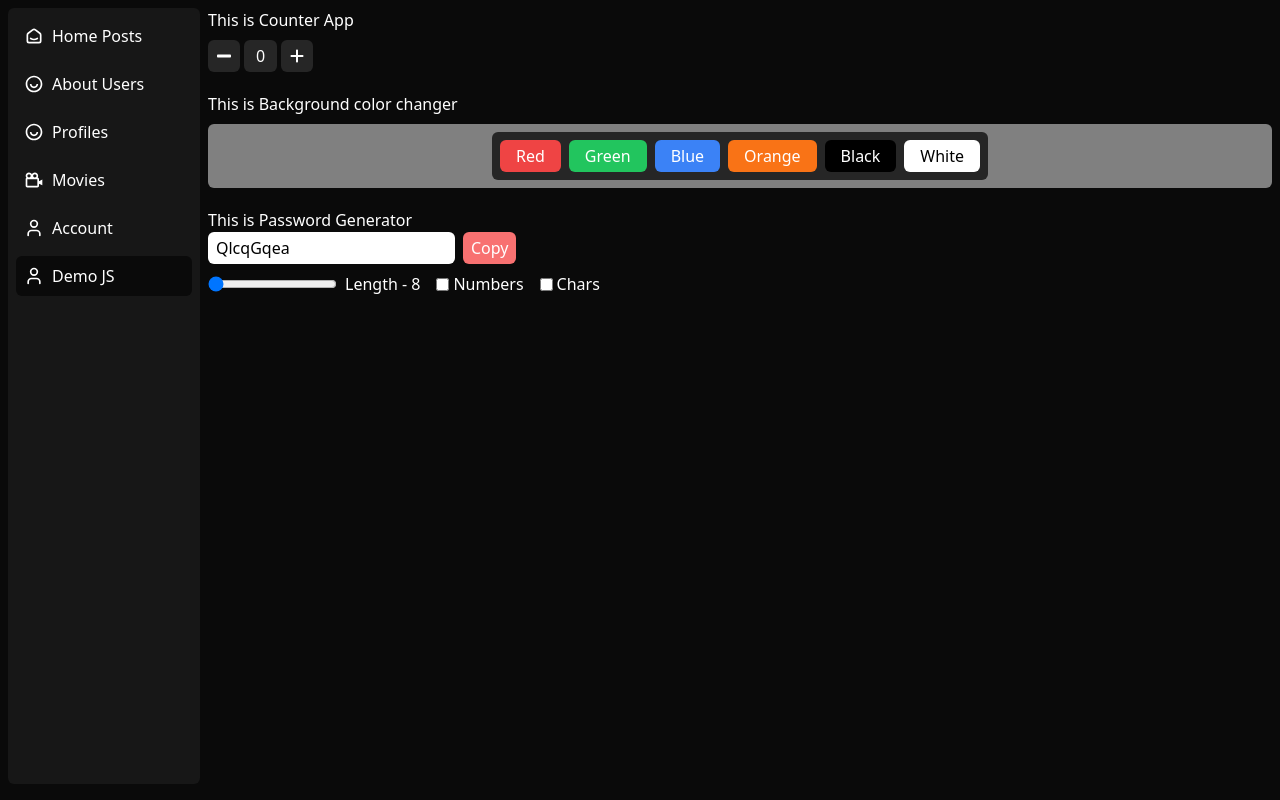
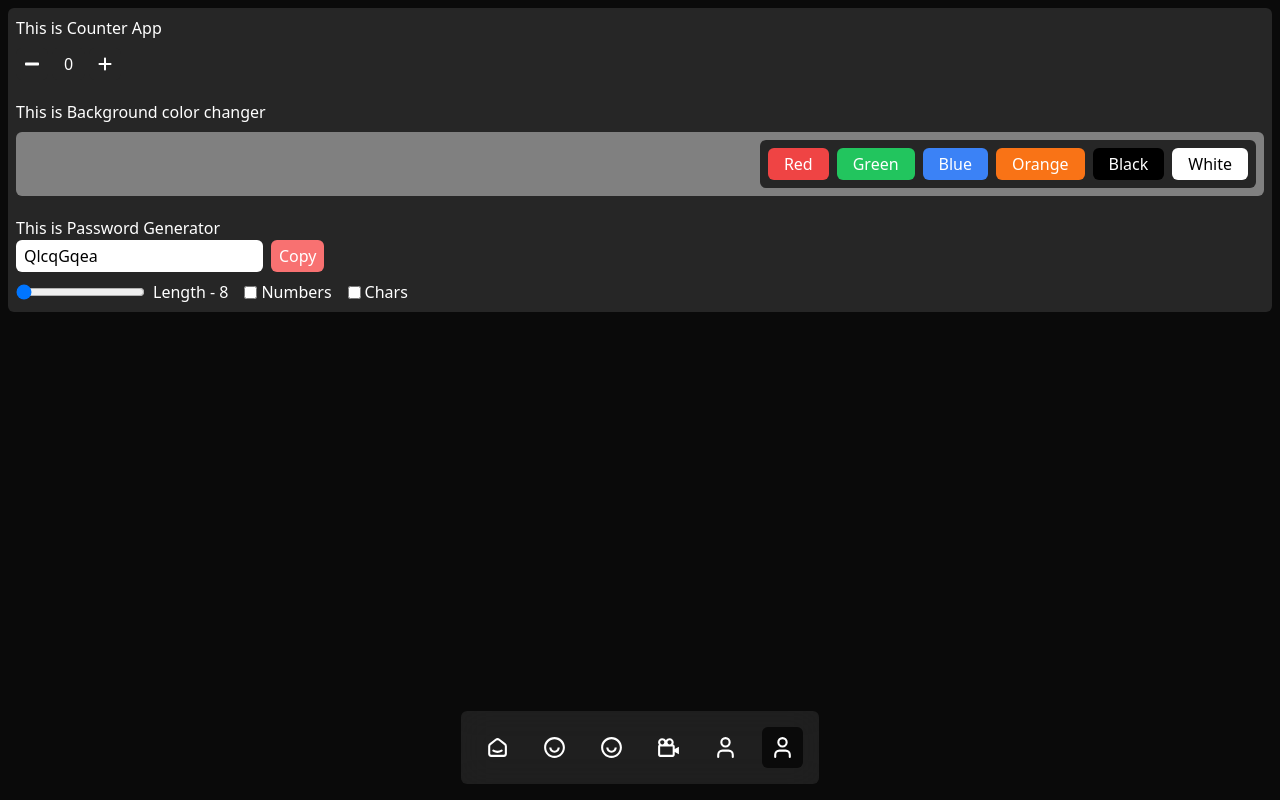
Before and after one commit to shubshinde1/APIs, a React (Vite) app: page /demo in a window 1280 px wide. Built offline with nearby package versions, Linux system fonts and the light colour scheme.

Commit message:
bottom center menu style added

```diff
--- a/src/App.jsx
+++ b/src/App.jsx
@@ -13,9 +13,9 @@ import Demo from "./components/Demo";
 function App() {
   return (
     <Router>
-      <div className="flex gap-2  h-[99vh]">
-        <div className="w-full p-2 flex gap-2">
-          <Navbar />
+      <div className="flex gap-2 ">
+        <div className="w-full flex flex-col  gap-2 ">
+          <div className="m-2">
             <Routes>
               <Route index element={<Home />} />
               <Route path="/about" element={<About />} />
@@ -26,6 +26,8 @@ function App() {
               <Route path="/profile/:id" element={<ProfileDetails />} />
             </Routes>
           </div>
+          <Navbar />
+        </div>
       </div>
     </Router>
   );
--- a/src/components/Account.jsx
+++ b/src/components/Account.jsx
@@ -48,7 +48,7 @@ const Account = () => {
   };
 
   return (
-    <div className="bg-neutral-900 w-full p-2 rounded-md gap-2 grid grid-cols-12 items-center">
+    <div className="bg-neutral-900 w-full h-fit md:h-[97vh] p-2 rounded-md gap-2 grid grid-cols-12 items-center">
       {isLoggedIn ? (
         <div className="col-span-12 text-center text-white">
           <h2 className="text-3xl">
@@ -57,8 +57,8 @@ const Account = () => {
           </h2>
         </div>
       ) : (
-        <>
-          <div className="col-span-6 bg-neutral-950 m-5 p-5 rounded-md">
+        <div className="col-span-12 grid grid-cols-12">
+          <div className="col-span-12 md:col-span-6 order-1  bg-neutral-950 m-5 p-5 rounded-md">
             <form className="flex flex-col gap-5" onSubmit={handleLogin}>
               <div className="flex flex-col">
                 <label>User Name</label>
@@ -97,10 +97,10 @@ const Account = () => {
               </div>
             </form>
           </div>
-          <div className="col-span-6 m-5 flex justify-center">
+          <div className="col-span-12 md:col-span-6 md:order-2 m-5 flex justify-center">
             <img src={Login} width={400} alt="Login Illustration" />
           </div>
-        </>
+        </div>
       )}
       {isSignUpModalOpen && (
         <div className="fixed inset-0 bg-black bg-opacity-50 flex items-center justify-center">
--- a/src/components/Demo.jsx
+++ b/src/components/Demo.jsx
@@ -5,7 +5,7 @@ import Passwordgenerator from "./demojsx/Passwordgenerator";
 
 const Demo = () => {
   return (
-    <div className="w-full h-full flex flex-col gap-5">
+    <div className="w-full h-full bg-neutral-800 p-2 rounded-md flex flex-col gap-5">
       {/* usestate */}
       <States />
 
--- a/src/components/Home.jsx
+++ b/src/components/Home.jsx
@@ -3,7 +3,7 @@ import Posts from "./Post";
 
 const Home = () => {
   return (
-    <div className="overflow-y-scroll sbar w-full">
+    <div className="overflow-y-scroll sbar w-full ">
       <Posts />
     </div>
   );
--- a/src/components/Movies.jsx
+++ b/src/components/Movies.jsx
@@ -29,9 +29,9 @@ const Movies = () => {
   if (!collectionData) return <div>Loading...</div>;
 
   return (
-    <div className="flex gap-10">
-      <div className=" bg-neutral-900 flex gap-2 p-2 rounded-md">
-        <div className="w-1/3">
+    <div className="flex gap-10 ">
+      <div className=" bg-neutral-900 flex flex-col md:flex-row gap-2 p-2 rounded-md overflow-hidden">
+        <div className="w-full md:w-1/5  h-fit">
           <img
             src={`https://image.tmdb.org/t/p/w200${collectionData.poster_path}`}
             alt={collectionData.name}
@@ -42,11 +42,11 @@ const Movies = () => {
           <p>Parts: {collectionData.parts.length}</p>
         </div>
 
-        <ul className="bg-neutral-950 overflow-scroll sbar grid grid-cols-12 gap-2 w-2/3 p-2 rounded-md">
+        <ul className="bg-neutral-950 overflow-scroll sbar grid grid-cols-12 gap-2 w-full md:w-4/5 p-2 rounded-md">
           {collectionData.parts.map((movie) => (
             <li
               key={movie.id}
-              className=" col-span-4 bg-neutral-900 p-2 rounded-md flex flex-col gap-2"
+              className=" col-span-12 md:col-span-3 bg-neutral-900 p-2 rounded-md flex flex-col gap-2"
             >
               <img
                 src={`https://image.tmdb.org/t/p/w500${movie.poster_path}`}
--- a/src/components/Navbar.jsx
+++ b/src/components/Navbar.jsx
@@ -1,82 +1,92 @@
-import React from "react";
+import React, { useState } from "react";
 import { NavLink } from "react-router-dom";
 import { BiSolidTachometer } from "react-icons/bi";
 import { TbSmartHome } from "react-icons/tb";
 import { RiUserSmileLine } from "react-icons/ri";
 import { BiCameraMovie } from "react-icons/bi";
 import { LuUser } from "react-icons/lu";
+import {
+  TbLayoutSidebarLeftCollapseFilled,
+  TbLayoutSidebarRightCollapseFilled,
+} from "react-icons/tb";
 
 const Navbar = () => {
+  const [isCollapsed, setIsCollapsed] = useState(false);
+
+  const handleSidebarToggle = () => {
+    setIsCollapsed(!isCollapsed);
+  };
+
   return (
-    <div className="bg-neutral-900 rounded-md p-2 flex flex-col gap-2">
-      <nav className="list-none flex flex-col gap-2  w-44">
+    <div className=" p-2 flex flex-col gap-2 w-full  items-center z-50 fixed bottom-2 ">
+      <nav className="list-none flex flex-row gap-4 justify-items-center backdrop-blur-lg bg-neutral-700/40 p-4 rounded-md  ">
         <NavLink
-          className={(e) => {
-            return e.isActive ? "bg-neutral-950 rounded-md" : "";
-          }}
+          className={(e) => (e.isActive ? "bg-neutral-950 rounded-md" : "")}
           to="/"
         >
-          <li className="hover:bg-neutral-950 cursor-pointer p-2 rounded-md flex gap-2 items-center">
-            <TbSmartHome fontSize={20} />
-            <span>Home Posts</span>
+          <li className="hover:bg-neutral-950 cursor-pointer p-2 rounded-md flex gap-2 items-center ">
+            <TbSmartHome fontSize={25} />
+            {/* <span>Home Posts</span> */}
           </li>
         </NavLink>
         <NavLink
-          className={(e) => {
-            return e.isActive ? "bg-neutral-950 rounded-md" : "";
-          }}
+          className={(e) => (e.isActive ? "bg-neutral-950 rounded-md" : "")}
           to="/about"
         >
-          <li className="hover:bg-neutral-950 cursor-pointer p-2 rounded-md flex gap-2 items-center">
-            <RiUserSmileLine fontSize={20} />
-            <span>About Users</span>
+          <li className="hover:bg-neutral-950 cursor-pointer p-2 rounded-md flex gap-2 items-center ">
+            <RiUserSmileLine fontSize={25} />
+            {/* <span>About Users</span> */}
           </li>
         </NavLink>
         <NavLink
-          className={(e) => {
-            return e.isActive ? "bg-neutral-950 rounded-md" : "";
-          }}
+          className={(e) => (e.isActive ? "bg-neutral-950 rounded-md" : "")}
           to="/profile"
         >
-          <li className="hover:bg-neutral-950 cursor-pointer p-2 rounded-md flex gap-2 items-center">
-            <RiUserSmileLine fontSize={20} />
-            <span>Profiles</span>
+          <li className="hover:bg-neutral-950 cursor-pointer p-2 rounded-md flex gap-2 items-center ">
+            <RiUserSmileLine fontSize={25} />
+            {/* <span>Profiles</span> */}
           </li>
         </NavLink>
         <NavLink
-          className={(e) => {
-            return e.isActive ? "bg-neutral-950 rounded-md" : "";
-          }}
+          className={(e) => (e.isActive ? "bg-neutral-950 rounded-md" : "")}
           to="/movies"
         >
-          <li className="hover:bg-neutral-950 cursor-pointer p-2 rounded-md flex gap-2 items-center">
-            <BiCameraMovie fontSize={20} />
-            <span>Movies </span>
+          <li className="hover:bg-neutral-950 cursor-pointer p-2 rounded-md flex gap-2 items-center ">
+            <BiCameraMovie fontSize={25} />
+            {/* <span>Movies</span> */}
           </li>
         </NavLink>
         <NavLink
-          className={(e) => {
-            return e.isActive ? "bg-neutral-950 rounded-md" : "";
-          }}
+          className={(e) => (e.isActive ? "bg-neutral-950 rounded-md" : "")}
           to="/account"
         >
-          <li className="hover:bg-neutral-950 cursor-pointer p-2 rounded-md flex gap-2 items-center">
-            <LuUser fontSize={20} />
-            <span>Account </span>
+          <li className="hover:bg-neutral-950 cursor-pointer p-2 rounded-md flex gap-2 items-center ">
+            <LuUser fontSize={25} />
+            {/* <span>Account</span> */}
           </li>
         </NavLink>
         <NavLink
-          className={(e) => {
-            return e.isActive ? "bg-neutral-950 rounded-md" : "";
-          }}
+          className={(e) => (e.isActive ? "bg-neutral-950 rounded-md" : "")}
           to="/demo"
         >
-          <li className="hover:bg-neutral-950 cursor-pointer p-2 rounded-md flex gap-2 items-center">
-            <LuUser fontSize={20} />
-            <span>Demo JS </span>
+          <li className="hover:bg-neutral-950 cursor-pointer p-2 rounded-md flex gap-2 items-center ">
+            <LuUser fontSize={25} />
+            {/* <span>Demo JS</span> */}
           </li>
         </NavLink>
       </nav>
+      {/* <div className="items-end">
+        <button
+          className="bg-neutral-800 hover:bg-neutral-950 p-2 rounded-md "
+          onClick={handleSidebarToggle}
+        >
+          {isCollapsed ? (
+            <TbLayoutSidebarRightCollapseFilled fontSize={25} />
+          ) : (
+            <TbLayoutSidebarLeftCollapseFilled fontSize={25} />
+          )}
+        </button>
+      </div> */}
     </div>
   );
 };
--- a/src/components/User.jsx
+++ b/src/components/User.jsx
@@ -88,7 +88,7 @@ const Users = () => {
           return (
             <div
               key={id}
-              className="bg-neutral-900 flex flex-col gap-2 p-2 rounded-md col-span-3 group"
+              className="bg-neutral-900 flex flex-col gap-2 p-2 rounded-md col-span-12 md:col-span-3 group"
             >
               <div className="flex justify-between">
                 <img
--- a/src/components/demojsx/Bgchanger.jsx
+++ b/src/components/demojsx/Bgchanger.jsx
@@ -6,10 +6,10 @@ const Bgchanger = () => {
     <div>
       This is Background color changer
       <div
-        className=" flex flex-col justify-end  items-center rounded-md p-2 mt-2"
+        className="flex  justify-end  items-start rounded-md p-2 mt-2  "
         style={{ backgroundColor: color }}
       >
-        <div className="bg-neutral-800 rounded-md ">
+        <div className="bg-neutral-800 rounded-md overflow-scroll">
           <div className=" flex gap-2 p-2">
             <button
               className="bg-red-500 text-white px-4 py-1 rounded-md"
--- a/src/index.css
+++ b/src/index.css
@@ -5,3 +5,8 @@
 .sbar {
     scrollbar-width: none;
 }
+
+* {
+    scrollbar-width: none;
+
+}
```
Also changed, not shown: src/components/Navbarleftvrticle.jsx (added, +122 -0 lines), src/components/Post.jsx (+4 -4 lines). Lines whose indentation alone changed are shown as unchanged.
